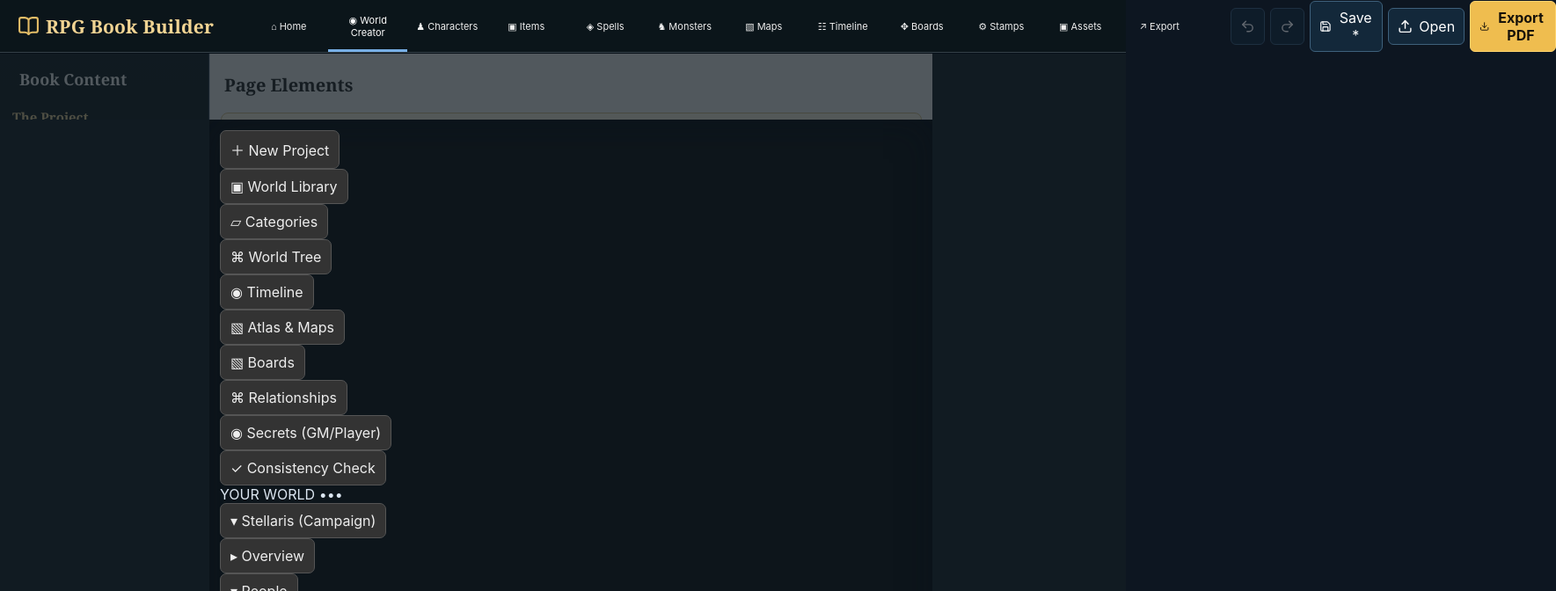
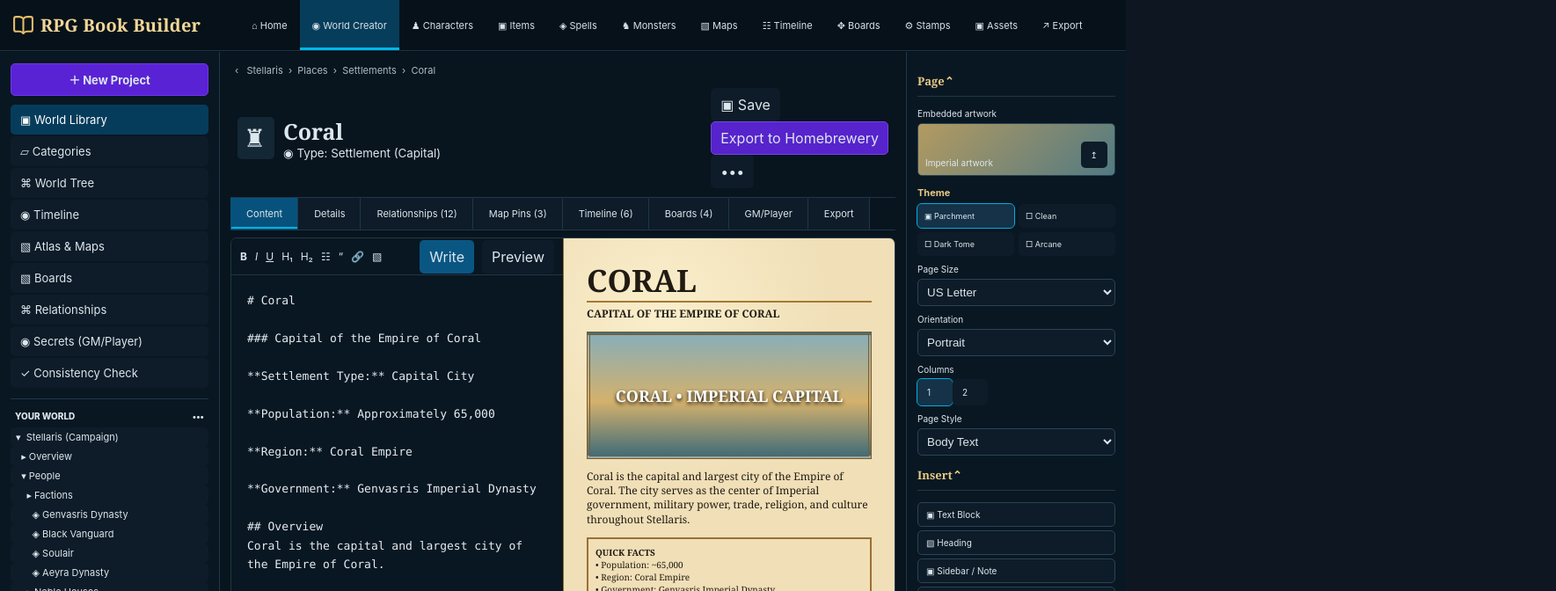
Before and after one commit to siller94-art/RPG-Book-Builder, a React (Vite) app: page / in a window 1280 px wide. Shown: the top 672 px of the page at 88% size, 1769 px wide, since content can reach past the window. Built offline with nearby package versions, Linux system fonts and the light colour scheme.

Commit message:
Apply locked World Creator visual system

```diff
--- a/src/styles.css
+++ b/src/styles.css
@@ -188,3 +188,22 @@ nav button,.quality{background:#13283a;border-color:#3e607b;color:#fff}.quality{
 
 /* Connected planning board: original RPG Book Builder implementation */
 .boardWorkspace{padding:18px;min-height:360px}.boardToolbar{display:flex;align-items:center;justify-content:space-between;margin-bottom:14px}.boardToolbar h3{margin:0;font:700 22px Georgia,serif}.boardToolbar small{color:#6d787e}.boardToolbar button{background:#18374d;color:#fff;border:0;border-radius:5px;padding:9px 12px}.boardCanvas{min-height:245px;border:1px solid #cbd2d6;border-radius:8px;background-image:radial-gradient(#b8c0c5 1px,transparent 1px);background-size:18px 18px;background-color:#e9edef;display:flex;align-items:center;justify-content:center;gap:18px;padding:25px}.boardCanvas article{width:170px;min-height:92px;background:#fff;border:1px solid #bdc7cd;border-radius:8px;box-shadow:0 3px 9px #0002;padding:14px;display:grid;align-content:center;gap:7px}.boardCanvas article b{font:700 16px Georgia,serif}.boardCanvas article span{font-size:10px;color:#68757c}.boardArrow{font-size:28px;color:#607681}.boardNote{font-size:10px;color:#718087;margin:10px 2px 0}@media(max-width:1000px){.boardCanvas{flex-direction:column}.boardArrow{transform:rotate(90deg)}}
+
+
+/* LOCKED WORLD CREATOR — visual acceptance target */
+.workspace-world.app{grid-template-columns:1fr!important;grid-template-rows:58px 1fr!important;background:#07121b!important}
+.workspace-world>header{grid-column:1!important;height:58px!important;padding:0 14px!important;background:#07111a!important;border-bottom:1px solid #1c3546!important;gap:16px!important}
+.workspace-world>header>b{min-width:220px;font:700 20px Georgia,serif;color:#f1d797}
+.workspace-world .campaignName,.workspace-world>header>nav,.workspace-world>.bookContentLabel,.workspace-world>.pages,.workspace-world>.tools{display:none!important}
+.workspace-world .workspaceNav{flex:1;border:0!important;overflow-x:auto}.workspace-world .workspaceNav button{min-width:auto!important;padding:0 14px!important;white-space:nowrap;border:0!important;color:#d7e1e9!important}.workspace-world .workspaceNav button.active{background:#063d5a!important;box-shadow:inset 0 -3px #00b7e9!important}
+.workspace-world>main{grid-column:1!important;padding:0!important;background:#07121b!important;overflow:hidden!important}.workspace-world .mockEditorTitle,.workspace-world .workspaceBanner{display:none!important}
+.lockedWorld{height:calc(100vh - 58px);display:grid;grid-template-columns:250px minmax(650px,1fr) 250px;background:#08141e;color:#dce7ee;font-family:Inter,system-ui,sans-serif;overflow:hidden}
+.worldRail,.worldInspector{background:#091722;border-right:1px solid #203747;overflow:auto;padding:12px}.worldInspector{border-right:0;border-left:1px solid #203747}
+.worldRail button,.worldInspector button,.articleHead button,.articleTabs button,.worldBottom button,.formatBar button{background:#0d1c28;border:1px solid transparent;color:#dce7ee;border-radius:5px;padding:8px 10px}.worldRail>button{display:flex;width:100%;text-align:left;margin:2px 0;font-size:13px}.worldRail .newProject{justify-content:center;background:#5a22d5;border-color:#7136ed;font-weight:700;margin-bottom:10px}.worldRail .railActive{background:#063c5b;color:#fff}.worldRail em{margin-left:auto;background:#5b2630;border-radius:9px;padding:0 6px}.treeTitle{font-size:10px;font-weight:800;border-top:1px solid #203747;margin-top:12px;padding:13px 5px 7px}.treeTitle span{float:right}.worldTree{display:grid}.worldTree button{border:0;padding:4px 6px;margin:0;font-size:11px;white-space:pre;text-align:left}.worldTree .selectedTree{background:#07537d;color:#fff}
+.worldCenter{min-width:0;overflow:auto;padding:10px 12px}.crumb{height:28px;color:#aebdc7;font-size:11px;padding:5px}.articleHead{display:flex;justify-content:space-between;align-items:center;padding:4px 8px 10px}.articleHead>div:first-child{display:grid;grid-template-columns:42px 1fr;align-items:center}.articleIcon{grid-row:1/3;font-size:28px;background:#142735;padding:7px;border-radius:5px}.articleHead h1{margin:0 0 0 10px;font:700 25px Georgia,serif}.articleHead small{margin-left:10px}.articleHead .purple{background:#5723cc;border-color:#7445e1}.articleTabs{display:flex;border-top:1px solid #203747;border-bottom:1px solid #203747;overflow:auto}.articleTabs button{border-radius:0;border-right:1px solid #203747;padding:10px 17px;font-size:11px}.articleTabs button.active{background:#07527c;box-shadow:inset 0 -2px #00b5e7}
+.splitEditor{display:grid;grid-template-columns:1fr 1fr;height:440px;margin-top:8px;border:1px solid #203747;border-radius:7px;overflow:hidden}.sourcePane{min-width:0;background:#091722;display:grid;grid-template-rows:42px 1fr}.formatBar{display:flex;align-items:center;gap:9px;padding:6px 10px;border-bottom:1px solid #203747}.formatBar span,.formatBar b,.formatBar i,.formatBar u{font-size:12px}.formatBar .writeOn{margin-left:auto;background:#0a5683}.sourcePane textarea{resize:none;border:0!important;border-radius:0!important;background:#091722!important;color:#e6edf2!important;padding:18px!important;font:13px/1.65 ui-monospace,SFMono-Regular,Menlo,monospace!important;outline:0}
+.lockedPreview{background:#f0dfb7;color:#211a12;padding:24px 26px;overflow:auto;border-left:1px solid #8f6c35;background-image:radial-gradient(circle at 30% 20%,#fff6d6aa,transparent 45%)}.previewTitle{font:700 35px Georgia,serif;text-transform:uppercase;border-bottom:2px solid #a77a32;margin-bottom:4px}.lockedPreview>b{font:700 12px Georgia,serif}.heroPlaceholder{height:145px;margin:12px 0;background:linear-gradient(#89aeb6,#d4b16c 55%,#426d78);display:grid;place-items:center;color:#fff;text-shadow:0 2px 4px #000;font:700 18px Georgia,serif;border:4px double #7e5b2b}.lockedPreview p{font:12px/1.35 Georgia,serif}.quickFacts{border:2px solid #9a7135;padding:8px;display:grid;font:10px/1.4 Georgia,serif}
+.worldBottom{height:275px;display:grid;grid-template-columns:1.15fr 1.15fr .9fr;gap:8px;margin-top:8px}.worldBottom>section{border:1px solid #203747;border-radius:6px;overflow:hidden;background:#091722}.worldBottom header{height:38px;display:flex;justify-content:space-between;align-items:center;padding:6px 10px;font-size:11px;font-weight:700}.worldBottom button{padding:5px 8px;font-size:10px}.mapArt{position:relative;height:calc(100% - 38px);background:radial-gradient(circle at 35% 35%,#8d8651 0 5%,transparent 6%),linear-gradient(135deg,#365d57,#b69b55 35%,#3c6c68 36%,#b08e4b 70%,#315f64);border-top:1px solid #203747;display:grid;place-items:end center;color:#e9d79c;font:700 24px Georgia,serif;padding-bottom:15px}.pin{position:absolute;background:#13202cdd;color:white;border-radius:12px;padding:3px 6px;font:10px Inter,sans-serif}.pin.coral{top:25%;left:35%}.pin.mist{bottom:25%;left:18%}.pin.silk{bottom:15%;right:15%}
+.relationWeb{height:calc(100% - 38px);position:relative;display:grid;grid-template-columns:1fr 1fr 1fr;place-items:center;background:radial-gradient(circle,#18354a 1px,transparent 1px);background-size:18px 18px}.relationWeb:before{content:"";position:absolute;width:70%;height:1px;background:#487b94;transform:rotate(18deg)}.relationWeb i,.relationWeb strong{z-index:1;background:#0c1822;border:1px solid #8d6b2c;border-radius:50%;width:74px;height:74px;display:grid;place-items:center;text-align:center;font-size:9px;font-style:normal}.relationWeb strong{border-color:#09a6d8;background:#1a4058}.miniTimeline{padding:5px 10px;border-left:2px solid #08a9dc;margin-left:14px}.miniTimeline p{display:grid;grid-template-columns:52px 1fr;gap:7px;font-size:9px;margin:6px 0}.miniTimeline b{color:#dce7ee}.miniTimeline span{color:#aebdc7}
+.worldInspector h3{font:700 13px Georgia,serif;color:#e7ca84;border-bottom:1px solid #203747;padding-bottom:8px}.worldInspector h4{font-size:11px;color:#e7ca84;margin:12px 0 6px}.worldInspector label{display:grid;gap:5px;font-size:10px;margin:9px 0}.worldInspector select{background:#0d1c28;color:#dce7ee;border:1px solid #294457;border-radius:5px;padding:6px}.artThumb{height:60px;background:linear-gradient(135deg,#b39a61,#527a82);border:1px solid #294457;border-radius:5px;padding:8px;display:flex;align-items:end;justify-content:space-between}.themeGrid{display:grid;grid-template-columns:1fr 1fr;gap:5px}.themeGrid button{font-size:9px;padding:7px}.worldInspector .chosen{outline:1px solid #00aee1;background:#153248}.seg{display:flex}.seg button{width:40px}.insertBtn{display:block!important;width:100%;text-align:left;margin:4px 0!important;border-color:#294457!important;font-size:10px!important;padding:7px 9px!important}.tabWorkspace{margin-top:8px;min-height:440px;border:1px solid #203747;border-radius:6px;padding:24px;background:#091722}.tabWorkspace h2{font-family:Georgia,serif;color:#e7ca84}
+@media(max-width:1150px){.lockedWorld{grid-template-columns:210px minmax(600px,1fr)}.worldInspector{display:none}.workspace-world>header>b{min-width:180px}.workspace-world .workspaceNav button{padding:0 9px!important;font-size:10px}.worldBottom{grid-template-columns:1fr 1fr}.worldBottom>section:last-child{display:none}}
```
